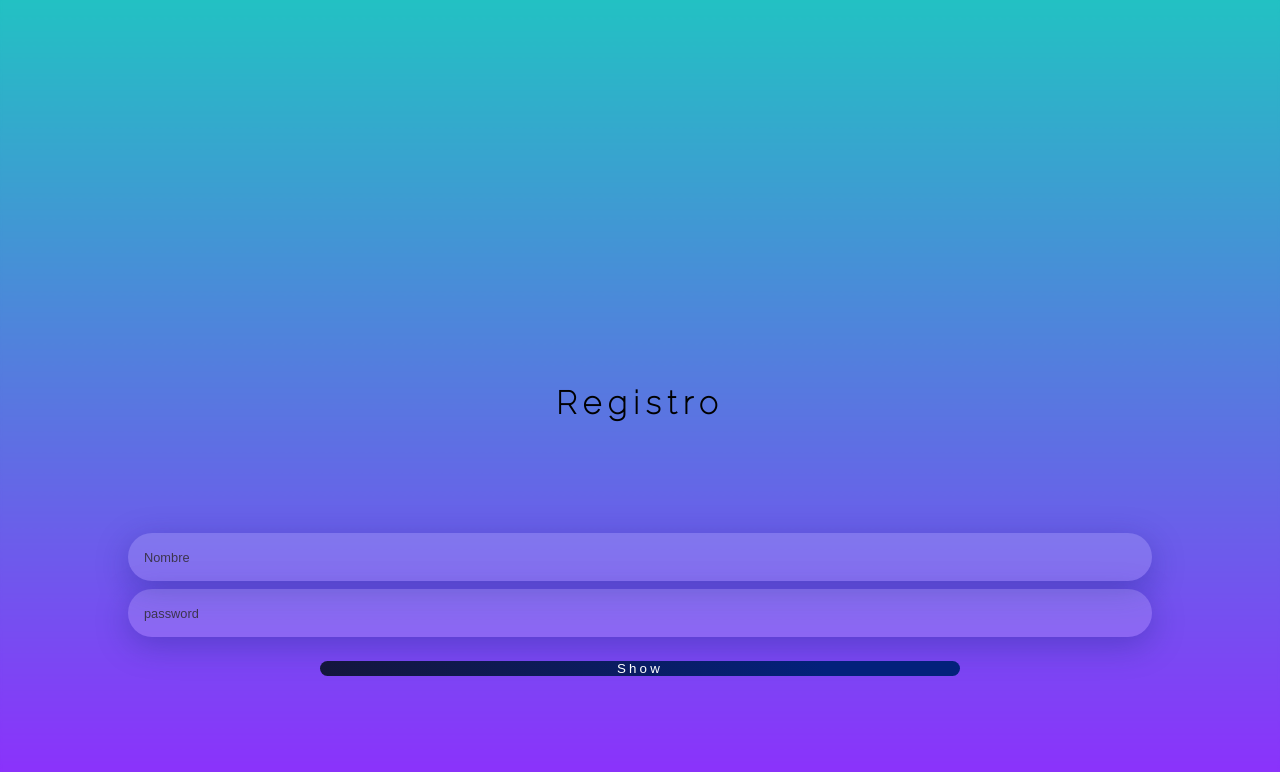
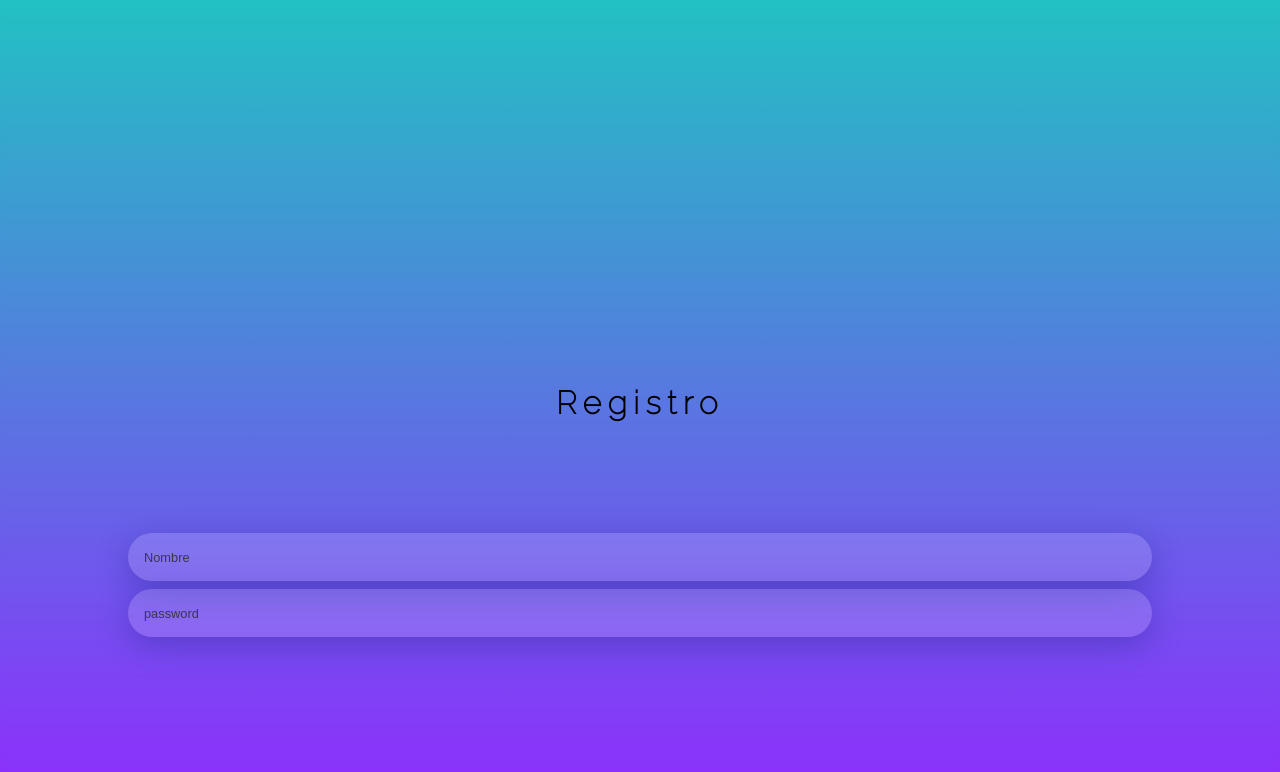
Before and after one commit to zzinue/react-ts-eg6t9p, a React (Create React App) app: page / in a window 1280 px wide. Shown: the top 772 px of the page. Built offline with nearby package versions, Linux system fonts and the light colour scheme.

Commit message:
'Adding styles"

```diff
--- a/App.js
+++ b/App.js
@@ -43,6 +43,7 @@ const InputControlado = () => {
         placeholder="Nombre"
         onChange={({ target }) => {
           setName(target.value);
+          console.log(setName(target.value));
           {
             target.value.length < 3
               ? setErrorMessage({
@@ -56,23 +57,31 @@ const InputControlado = () => {
       />
       <p>{Error}</p>
       <input
+        className={ErrorMessage.Class2}
         type="password"
         placeholder="password"
         onChange={({ target }) => {
+          console.log(setPassword(target.value));
           setPassword(target.value);
           {
             target.value.length < 8
-              ? setErrorMessage('Contraseña muy corta')
-              : setErrorMessage('');
+              ? setErrorMessage({
+                  ...ErrorMessage,
+                  Message: 'Contraseña muy corta',
+                  Class2: 'Error',
+                })
+              : setErrorMessage({ ...ErrorMessage, Message: '', Class2: 'Ok' });
           }
         }}
       />
       <p className="ErrorMessage">{ErrorMessage.Message}</p>
-      {
-        <button onClick={handleInfo} disabled>
-          Show
-        </button>
-      }
+      {/*   {
+        <button
+        onClick={handleInfo}
+        disabled={Error===setName(target.value) && Password!==setPassword(target.value)?false:true} >
+          Show </button>
+
+      } */}
     </div>
   );
 };
--- a/style.scss
+++ b/style.scss
@@ -58,14 +58,15 @@ body {
     display: flex;
     justify-content: center;
     align-items: center;
-    background: linear-gradient(to right, #14163c, #03217b 79%);
+    // background: linear-gradient(to right, #14163c, #03217b 79%);
     letter-spacing: 0.2rem;
     width: 50%;
     height: 3rem;
     border: none;
-    color: white;
+
     border-radius: 2rem;
     cursor: pointer;
+    padding: 0.3rem;
   }
 }
 .Error {
```
